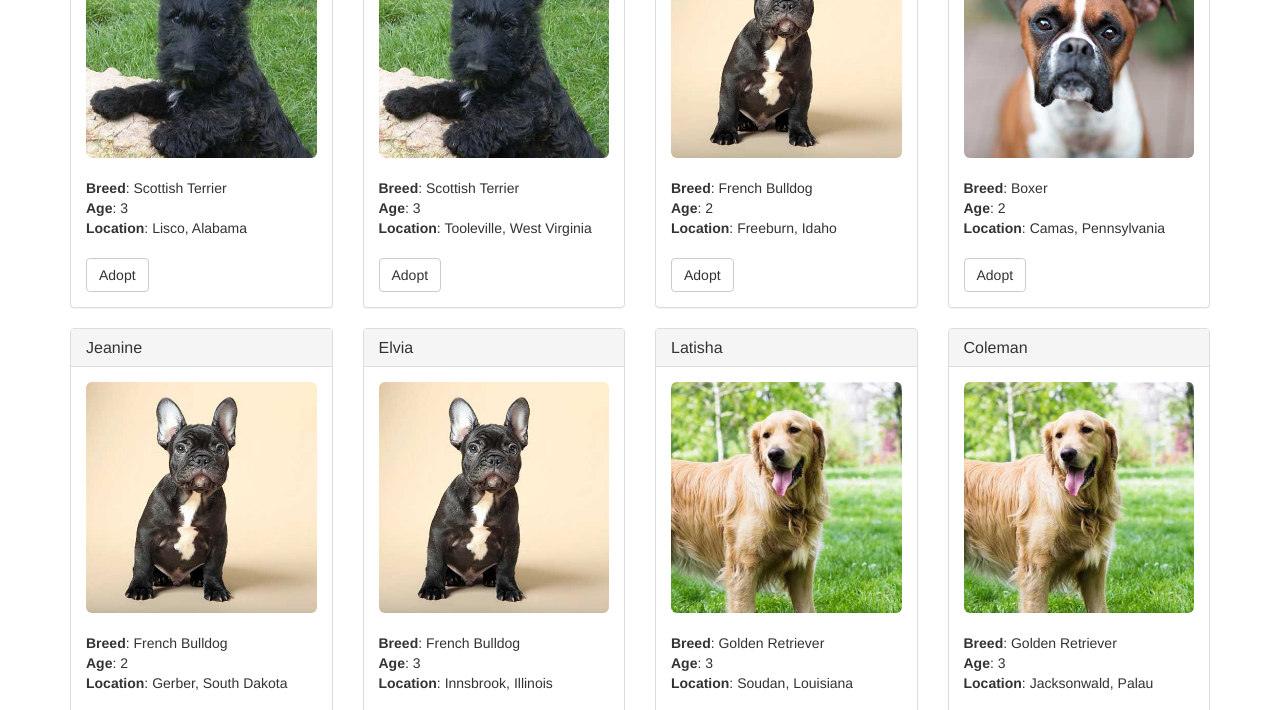
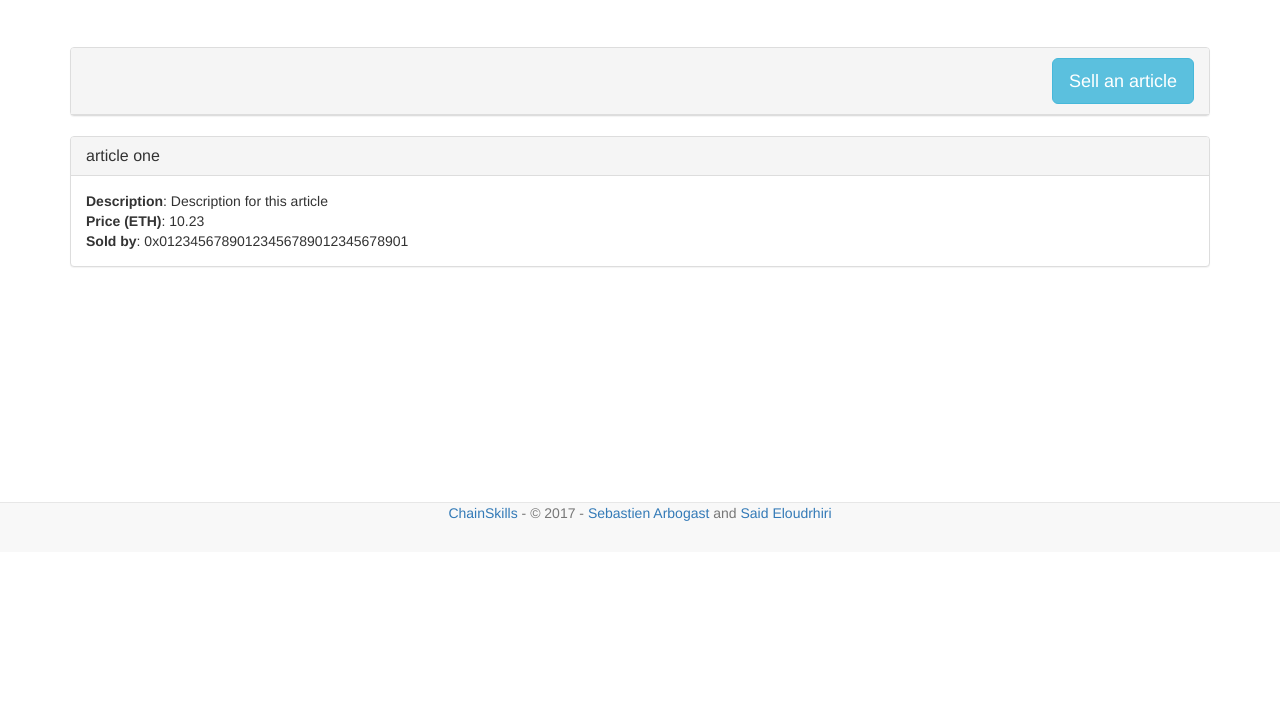
Before and after one commit to manki11/ChainList, a website: page src/index.html in a window 1280 px wide. Shown: the part 248-958 px from the top of the page. After the commit the page ends 800 px from the top, so only its background shows below. Drawn offline with nearby package versions, Linux system fonts and the light colour scheme.

Commit message:
feat: UI of app added

```diff
--- a/package.json
+++ b/package.json
@@ -1,6 +1,6 @@
 {
-  "name": "pet-shop",
-  "version": "1.0.0",
+  "name": "chainlist",
+  "version": "0.0.1",
   "description": "",
   "main": "truffle.js",
   "directories": {
@@ -10,7 +10,7 @@
     "dev": "lite-server",
     "test": "echo \"Error: no test specified\" && exit 1"
   },
-  "author": "",
+  "author": "Mankirat Singh",
   "license": "ISC",
   "devDependencies": {
     "lite-server": "^2.3.0"
--- /dev/null
+++ b/src/css/app.css
@@ -0,0 +1,9 @@
+body{
+    margin-top: 50px;
+}
+
+.welcome{
+    font-size: 18px;
+    display: inline;
+    padding: 5px;
+}
--- a/src/index.html
+++ b/src/index.html
@@ -1,11 +1,12 @@
 <!DOCTYPE html>
 <html lang="en">
+
 <head>
   <meta charset="utf-8">
   <meta http-equiv="X-UA-Compatible" content="IE=edge">
   <meta name="viewport" content="width=device-width, initial-scale=1">
   <!-- The above 3 meta tags *must* come first in the head; any other head content must come *after* these tags -->
-    <title>Pete's Pet Shop</title>
+  <title>ChainList from ChainSkills</title>
 
   <!-- Bootstrap -->
   <link href="css/bootstrap.min.css" rel="stylesheet">
@@ -16,39 +17,104 @@
   <script src="https://oss.maxcdn.com/html5shiv/3.7.3/html5shiv.min.js"></script>
   <script src="https://oss.maxcdn.com/respond/1.4.2/respond.min.js"></script>
   <![endif]-->
+
+  <!-- Application -->
+  <link href="css/app.css" rel="stylesheet">
+
 </head>
+
 <body>
 <div class="container">
+  <div class="jumbotron text-center">
+    <h1>ChainList</h1>
+  </div>
+
+  <div class="col-md-12" id="article-list">
     <div class="row">
-        <div class="col-xs-12 col-sm-8 col-sm-push-2">
-          <h1 class="text-center">Pete's Pet Shop</h1>
-          <hr/>
-          <br/>
+      <div class="col-lg-12">
+        <p id="account" class="welcome pull-right"></p>
+        <p id="accountBalance" class="welcome pull-left"></p>
       </div>
     </div>
 
-      <div id="petsRow" class="row">
-        <!-- PETS LOAD HERE -->
+    <div class="row panel panel-default">
+      <div class="panel-heading clearfix">
+        <div class="panel-title">
+          <button class="btn btn-info btn-lg pull-right" data-toggle="modal" data-target="#sellArticle">Sell an article</button>
+        </div>
       </div>
     </div>
 
-    <div id="petTemplate" style="display: none;">
-      <div class="col-sm-6 col-md-4 col-lg-3">
-        <div class="panel panel-default panel-pet">
+    <div id="articlesRow" class="row">
+      <!-- ARTICLES LOAD HERE -->
+    </div>
+  </div>
+</div>
+
+
+<div id="articleTemplate" style="display: none;">
+  <div class="row-lg-12">
+    <div class="panel panel-default panel-article">
       <div class="panel-heading">
-            <h3 class="panel-title">Scrappy</h3>
+        <h3 class="panel-title"></h3>
       </div>
       <div class="panel-body">
-            <img alt="140x140" data-src="holder.js/140x140" class="img-rounded img-center" style="width: 100%;" src="https://animalso.com/wp-content/uploads/2017/01/Golden-Retriever_6.jpg" data-holder-rendered="true">
-            <br/><br/>
-            <strong>Breed</strong>: <span class="pet-breed">Golden Retriever</span><br/>
-            <strong>Age</strong>: <span class="pet-age">3</span><br/>
-            <strong>Location</strong>: <span class="pet-location">Warren, MI</span><br/><br/>
-            <button class="btn btn-default btn-adopt" type="button" data-id="0">Adopt</button>
+        <strong>Description</strong>: <span class="article-description"></span><br/>
+        <strong>Price (ETH)</strong>: <span class="article-price"></span><br/>
+        <strong>Sold by</strong>: <span class="article-seller"></span><br/>
       </div>
     </div>
   </div>
 </div>
+
+<!-- Modal form to sell an article -->
+<div class="modal fade" id="sellArticle" role="dialog">
+  <div class="modal-dialog">
+
+    <!-- Modal content-->
+    <div class="modal-content">
+      <div class="modal-header">
+        <button type="button" class="close" data-dismiss="modal">&times;</button>
+        <h4 class="modal-title">Sell your article</h4>
+      </div>
+      <div class="modal-body">
+
+        <div class="row">
+          <div class="col-lg-12">
+            <form>
+              <div class="form-group">
+                <label for="article_name">Article name</label>
+                <input type="text" class="form-control" id="article_name" placeholder="Enter the name of your article">
+              </div>
+              <div class="form-group">
+                <label for="price">Price in ETH</label>
+                <input type="number" class="form-control" id="price" id="article_price" placeholder="1" pattern="[0-9]+([\.,][0-9]+)?" step="0.01">
+              </div>
+              <div class="form-group">
+                <label for="description">Description</label>
+                <textarea type="text" id="description" class="form-control vresize" id="article_description" placeholder="Describe your article" maxlength="255"></textarea>
+              </div>
+            </form>
+          </div>
+        </div>
+      </div>
+      <div class="modal-footer">
+        <button type="button" class="btn btn-primary btn-success" data-dismiss="modal" onclick="">Submit</button>
+        <button type="button" class="btn" data-dismiss="modal">Close</button>
+      </div>
+    </div>
+
+  </div>
+</div>
+
+<div id="footer" class="container">
+  <nav class="navbar navbar-default navbar-fixed-bottom">
+    <div class="navbar-inner navbar-content-center text-center">
+      <p class="text-muted" credit><a href="http://chainskills.com">ChainSkills</a> - &copy; 2017 - <a href="https://twitter.com/sarbogast">Sebastien Arbogast</a> and <a href="https://twitter.com/eloudsa">Said Eloudrhiri</a></p>
+    </div>
+  </nav>
+</div>
+
 
 <!-- jQuery (necessary for Bootstrap's JavaScript plugins) -->
 <script src="https://ajax.googleapis.com/ajax/libs/jquery/1.12.4/jquery.min.js"></script>
@@ -58,4 +124,5 @@
 <script src="js/truffle-contract.js"></script>
 <script src="js/app.js"></script>
 </body>
+
 </html>
--- a/src/js/app.js
+++ b/src/js/app.js
@@ -3,22 +3,16 @@ App = {
     contracts: {},
 
     init: function() {
-    // Load pets.
-    $.getJSON('../pets.json', function(data) {
-      var petsRow = $('#petsRow');
-      var petTemplate = $('#petTemplate');
+        // Load articles
+        var articlesRow = $('#articlesRow');
+        var articleTemplate = $('#articleTemplate');
 
-      for (i = 0; i < data.length; i ++) {
-        petTemplate.find('.panel-title').text(data[i].name);
-        petTemplate.find('img').attr('src', data[i].picture);
-        petTemplate.find('.pet-breed').text(data[i].breed);
-        petTemplate.find('.pet-age').text(data[i].age);
-        petTemplate.find('.pet-location').text(data[i].location);
-        petTemplate.find('.btn-adopt').attr('data-id', data[i].id);
+        articleTemplate.find('.panel-title').text("article one");
+        articleTemplate.find('.article-description').text("Description for this article");
+        articleTemplate.find('.article-price').text("10.23");
+        articleTemplate.find('.article-seller').text("0x01234567890123456789012345678901");
 
-        petsRow.append(petTemplate.html());
-      }
-    });
+        articlesRow.append(articleTemplate.html());
 
         return App.initWeb3();
     },
@@ -43,17 +37,17 @@ App = {
         $(document).on('click', '.btn-adopt', App.handleAdopt);
     },
 
-  markAdopted: function(adopters, account) {
+    handleAdopt: function() {
+        event.preventDefault();
+
+        var petId = parseInt($(event.target).data('id'));
+
         /*
          * Replace me...
          */
     },
 
-  handleAdopt: function() {
-    event.preventDefault();
-
-    var petId = parseInt($(event.target).data('id'));
-
+    markAdopted: function(adopters, account) {
         /*
          * Replace me...
          */
--- a/src/pets.json
+++ /dev/null
@@ -1,130 +0,0 @@
-[
-  {
-    "id": 0,
-    "name": "Frieda",
-    "picture": "images/scottish-terrier.jpeg",
-    "age": 3,
-    "breed": "Scottish Terrier",
-    "location": "Lisco, Alabama"
-  },
-  {
-    "id": 1,
-    "name": "Gina",
-    "picture": "images/scottish-terrier.jpeg",
-    "age": 3,
-    "breed": "Scottish Terrier",
-    "location": "Tooleville, West Virginia"
-  },
-  {
-    "id": 2,
-    "name": "Collins",
-    "picture": "images/french-bulldog.jpeg",
-    "age": 2,
-    "breed": "French Bulldog",
-    "location": "Freeburn, Idaho"
-  },
-  {
-    "id": 3,
-    "name": "Melissa",
-    "picture": "images/boxer.jpeg",
-    "age": 2,
-    "breed": "Boxer",
-    "location": "Camas, Pennsylvania"
-  },
-  {
-    "id": 4,
-    "name": "Jeanine",
-    "picture": "images/french-bulldog.jpeg",
-    "age": 2,
-    "breed": "French Bulldog",
-    "location": "Gerber, South Dakota"
-  },
-  {
-    "id": 5,
-    "name": "Elvia",
-    "picture": "images/french-bulldog.jpeg",
-    "age": 3,
-    "breed": "French Bulldog",
-    "location": "Innsbrook, Illinois"
-  },
-  {
-    "id": 6,
-    "name": "Latisha",
-    "picture": "images/golden-retriever.jpeg",
-    "age": 3,
-    "breed": "Golden Retriever",
-    "location": "Soudan, Louisiana"
-  },
-  {
-    "id": 7,
-    "name": "Coleman",
-    "picture": "images/golden-retriever.jpeg",
-    "age": 3,
-    "breed": "Golden Retriever",
-    "location": "Jacksonwald, Palau"
-  },
-  {
-    "id": 8,
-    "name": "Nichole",
-    "picture": "images/french-bulldog.jpeg",
-    "age": 2,
-    "breed": "French Bulldog",
-    "location": "Honolulu, Hawaii"
-  },
-  {
-    "id": 9,
-    "name": "Fran",
-    "picture": "images/boxer.jpeg",
-    "age": 3,
-    "breed": "Boxer",
-    "location": "Matheny, Utah"
-  },
-  {
-    "id": 10,
-    "name": "Leonor",
-    "picture": "images/boxer.jpeg",
-    "age": 2,
-    "breed": "Boxer",
-    "location": "Tyhee, Indiana"
-  },
-  {
-    "id": 11,
-    "name": "Dean",
-    "picture": "images/scottish-terrier.jpeg",
-    "age": 3,
-    "breed": "Golden Retriever",
-    "location": "Windsor, Montana"
-  },
-  {
-    "id": 12,
-    "name": "Stevenson",
-    "picture": "images/french-bulldog.jpeg",
-    "age": 3,
-    "breed": "French Bulldog",
-    "location": "Kingstowne, Nevada"
-  },
-  {
-    "id": 13,
-    "name": "Kristina",
-    "picture": "images/golden-retriever.jpeg",
-    "age": 4,
-    "breed": "Golden Retriever",
-    "location": "Sultana, Massachusetts"
-  },
-  {
-    "id": 14,
-    "name": "Ethel",
-    "picture": "images/golden-retriever.jpeg",
-    "age": 2,
-    "breed": "Golden Retriever",
-    "location": "Broadlands, Oregon"
-  },
-  {
-    "id": 15,
-    "name": "Terry",
-    "picture": "images/golden-retriever.jpeg",
-    "age": 2,
-    "breed": "Golden Retriever",
-    "location": "Dawn, Wisconsin"
-  }
-]
```
Also changed, not shown: src/images/boxer.jpeg (deleted), src/images/french-bulldog.jpeg (deleted), src/images/golden-retriever.jpeg (deleted), src/images/scottish-terrier.jpeg (deleted). Lines whose indentation alone changed are shown as unchanged.
